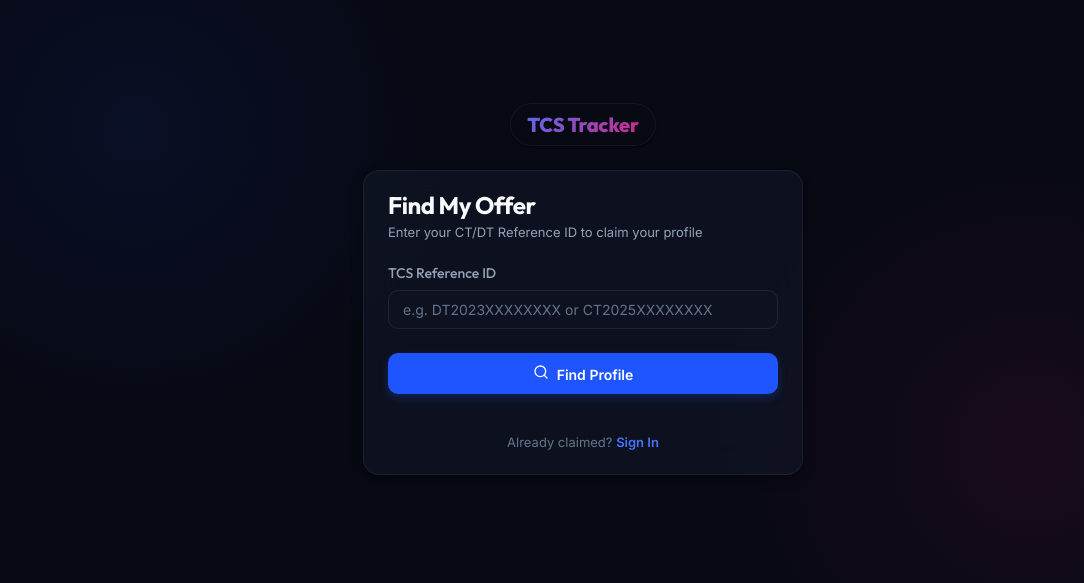
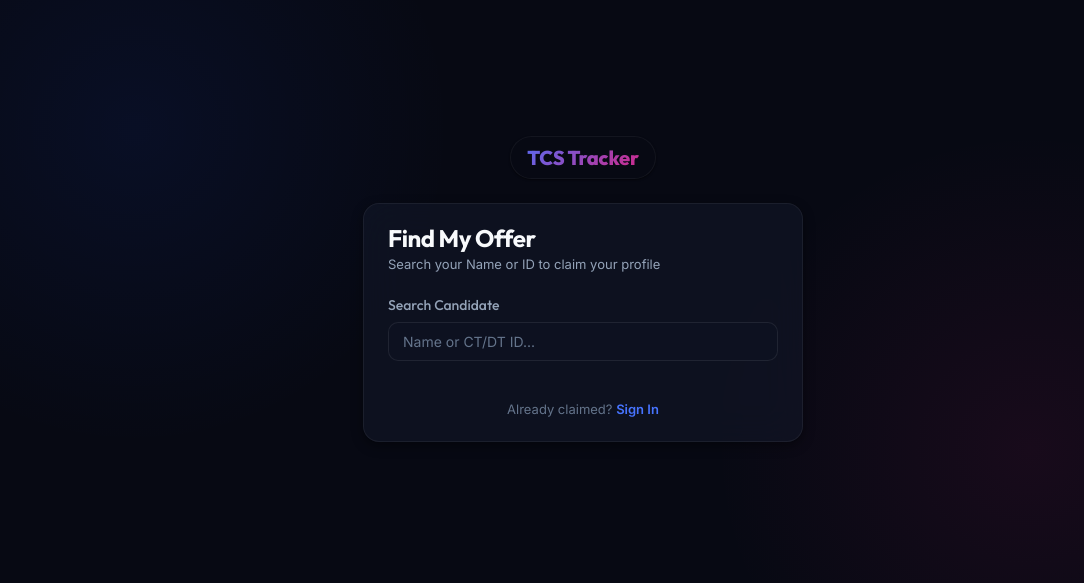
Before and after one commit to ArnabSahoo2004/tcs-selects-dashboard, a Next.js app: page /register in a window 1280 px wide. Shown: the part 111-694 px from the top of the page, without its empty margins (57-1141 px from the left). Built offline with nearby package versions, Linux system fonts and the light colour scheme.

Commit message:
Overhaul Register page to use dropdown search and Nodemailer OTP

```diff
--- a/src/app/(auth)/register/Register.module.css
+++ b/src/app/(auth)/register/Register.module.css
@@ -292,3 +292,52 @@
   from { opacity: 0; }
   to { opacity: 1; }
 }
+
+/* Dropdown */
+.searchContainer {
+  position: relative;
+  width: 100%;
+}
+
+.dropdown {
+  position: absolute;
+  top: 100%;
+  left: 0;
+  right: 0;
+  background-color: var(--color-bg-secondary);
+  border: 1px solid var(--color-border);
+  border-radius: var(--radius-md);
+  margin-top: 4px;
+  max-height: 200px;
+  overflow-y: auto;
+  z-index: 10;
+  box-shadow: 0 4px 6px -1px rgba(0, 0, 0, 0.1), 0 2px 4px -1px rgba(0, 0, 0, 0.06);
+}
+
+.dropdownItem {
+  padding: 10px 14px;
+  cursor: pointer;
+  border-bottom: 1px solid var(--color-border);
+  transition: background-color var(--transition-fast);
+}
+
+.dropdownItem:last-child {
+  border-bottom: none;
+}
+
+.dropdownItem:hover {
+  background-color: rgba(255, 255, 255, 0.05);
+}
+
+.candidateName {
+  font-weight: 600;
+  color: var(--color-text-primary);
+  display: block;
+}
+
+.candidateId {
+  font-size: 0.8125rem;
+  color: var(--color-text-secondary);
+  margin-top: 2px;
+  display: block;
+}
--- a/src/app/(auth)/register/page.tsx
+++ b/src/app/(auth)/register/page.tsx
@@ -1,7 +1,7 @@
 // src/app/(auth)/register/page.tsx
 'use client';
 
-import React, { useState } from 'react';
+import React, { useState, useEffect } from 'react';
 import { useRouter } from 'next/navigation';
 import { Card, CardHeader, CardContent } from '@/components/ui/Card/Card';
 import { Input } from '@/components/ui/Input/Input';
@@ -10,7 +10,7 @@
 import { Search, ShieldAlert, ArrowLeft, CheckCircle2, Ticket } from 'lucide-react';
 import styles from './Register.module.css';
 
-type RegisterStep = 'SEARCH' | 'VERIFY_AND_CLAIM' | 'ALREADY_CLAIMED' | 'DISPUTE' | 'SUCCESS';
+type RegisterStep = 'SEARCH' | 'VERIFY_AND_CLAIM' | 'OTP_VERIFICATION' | 'ALREADY_CLAIMED' | 'DISPUTE' | 'SUCCESS';
 
 interface CandidateInfo {
   id: string;
@@ -19,6 +19,8 @@
   qualification?: string;
   specialization?: string;
   selectedRole?: string;
+  isClaimed?: boolean;
+  maskedEmail?: string | null;
 }
 
 export default function RegisterPage() {
@@ -26,13 +28,18 @@
 
   // Wizard state
   const [step, setStep] = useState<RegisterStep>('SEARCH');
-  const [searchId, setSearchId] = useState('');
   const [candidate, setCandidate] = useState<CandidateInfo | null>(null);
+
+  // Search state
+  const [query, setQuery] = useState('');
+  const [results, setResults] = useState<CandidateInfo[]>([]);
+  const [showDropdown, setShowDropdown] = useState(false);
 
   // Registration form state
   const [email, setEmail] = useState('');
   const [password, setPassword] = useState('');
   const [confirmPassword, setConfirmPassword] = useState('');
+  const [otp, setOtp] = useState('');
 
   // Dispute form state
   const [claimantName, setClaimantName] = useState('');
@@ -45,40 +52,48 @@
   const [isLoading, setIsLoading] = useState(false);
   const [successMsg, setSuccessMsg] = useState('');
 
-  // Step 1: Search Reference ID
-  const handleSearch = async (e: React.FormEvent) => {
-    e.preventDefault();
-    if (!searchId.trim()) return;
+  // Step 1: Live Search
+  useEffect(() => {
+    const delayDebounceFn = setTimeout(() => {
+      if (query.trim().length >= 2) {
+        performSearch(query);
+      } else {
+        setResults([]);
+        setShowDropdown(false);
+      }
+    }, 300);
 
-    setError(null);
-    setIsLoading(true);
+    return () => clearTimeout(delayDebounceFn);
+  }, [query]);
 
+  const performSearch = async (searchQuery: string) => {
     try {
-      const res = await fetch(`/api/candidates/claim?referenceId=${encodeURIComponent(searchId)}`);
+      const res = await fetch(`/api/candidates/claim?query=${encodeURIComponent(searchQuery)}`);
+      if (res.ok) {
         const data = await res.json();
+        setResults(data.candidates || []);
+        setShowDropdown(true);
+      }
+    } catch (err) {
+      console.error('Search error:', err);
+    }
+  };
 
-      if (!res.ok) {
-        throw new Error(data.error || 'Failed to find Reference ID');
-      }
+  const handleSelectCandidate = (selected: CandidateInfo) => {
+    setCandidate(selected);
+    setShowDropdown(false);
+    setQuery(selected.referenceId);
 
-      setCandidate(data.candidate);
-
-      if (data.claimed) {
-        setMaskedEmail(data.maskedEmail);
+    if (selected.isClaimed) {
+      setMaskedEmail(selected.maskedEmail || '');
       setStep('ALREADY_CLAIMED');
     } else {
       setStep('VERIFY_AND_CLAIM');
     }
-    } catch (err: unknown) {
-      const message = err instanceof Error ? err.message : 'Something went wrong';
-      setError(message);
-    } finally {
-      setIsLoading(false);
-    }
   };
 
-  // Step 2: Claim & Register Account
-  const handleRegister = async (e: React.FormEvent) => {
+  // Step 2: Send OTP
+  const handleSendOtp = async (e: React.FormEvent) => {
     e.preventDefault();
     if (!candidate) return;
 
@@ -96,6 +111,39 @@
     setIsLoading(true);
 
     try {
+      const res = await fetch('/api/auth/send-otp', {
+        method: 'POST',
+        headers: { 'Content-Type': 'application/json' },
+        body: JSON.stringify({
+          referenceId: candidate.referenceId,
+          email,
+        }),
+      });
+
+      const data = await res.json();
+
+      if (!res.ok) {
+        throw new Error(data.error || 'Failed to send OTP');
+      }
+
+      setStep('OTP_VERIFICATION');
+    } catch (err: unknown) {
+      const message = err instanceof Error ? err.message : 'Something went wrong';
+      setError(message);
+    } finally {
+      setIsLoading(false);
+    }
+  };
+
+  // Step 3: Verify OTP & Claim
+  const handleVerifyOtp = async (e: React.FormEvent) => {
+    e.preventDefault();
+    if (!candidate) return;
+
+    setError(null);
+    setIsLoading(true);
+
+    try {
       const res = await fetch('/api/candidates/claim', {
         method: 'POST',
         headers: { 'Content-Type': 'application/json' },
@@ -103,6 +151,7 @@
           referenceId: candidate.referenceId,
           email,
           password,
+          otp,
         }),
       });
 
@@ -122,7 +171,7 @@
     }
   };
 
-  // Step 3: Raise a Dispute
+  // Step 4: Raise a Dispute
   const handleDispute = async (e: React.FormEvent) => {
     e.preventDefault();
     if (!candidate) return;
@@ -160,11 +209,12 @@
 
   const resetForm = () => {
     setStep('SEARCH');
-    setSearchId('');
+    setQuery('');
     setCandidate(null);
     setEmail('');
     setPassword('');
     setConfirmPassword('');
+    setOtp('');
     setClaimantName('');
     setClaimantEmail('');
     setDisputeReason('');
@@ -177,7 +227,7 @@
       {step === 'SEARCH' && (
         <CardHeader className={styles.header}>
           <h2 className={styles.title}>Find My Offer</h2>
-          <p className={styles.subtitle}>Enter your CT/DT Reference ID to claim your profile</p>
+          <p className={styles.subtitle}>Search your Name or ID to claim your profile</p>
         </CardHeader>
       )}
 
@@ -188,7 +238,19 @@
           </button>
           <div className={styles.headerDetails}>
             <h2 className={styles.title}>Verify & Register</h2>
-            <p className={styles.subtitle}>Step 2 of 2: Create your account</p>
+            <p className={styles.subtitle}>Step 1 of 2: Create your account</p>
+          </div>
+        </CardHeader>
+      )}
+
+      {step === 'OTP_VERIFICATION' && (
+        <CardHeader className={styles.headerRow}>
+          <button className={styles.backBtn} onClick={() => setStep('VERIFY_AND_CLAIM')}>
+            <ArrowLeft size={16} />
+          </button>
+          <div className={styles.headerDetails}>
+            <h2 className={styles.title}>Email Verification</h2>
+            <p className={styles.subtitle}>Step 2 of 2: Enter code</p>
           </div>
         </CardHeader>
       )}
@@ -227,29 +289,43 @@
 
         {/* STEP 1: SEARCH */}
         {step === 'SEARCH' && (
-          <form onSubmit={handleSearch} className={styles.form}>
+          <div className={styles.form}>
+            <div className={styles.searchContainer}>
               <Input
-              label="TCS Reference ID"
-              placeholder="e.g. DT2023XXXXXXXX or CT2025XXXXXXXX"
-              value={searchId}
-              onChange={(e) => setSearchId(e.target.value)}
-              required
+                label="Search Candidate"
+                placeholder="Name or CT/DT ID..."
+                value={query}
+                onChange={(e) => setQuery(e.target.value)}
                 disabled={isLoading}
+                onFocus={() => { if(results.length > 0) setShowDropdown(true); }}
+                onBlur={() => setTimeout(() => setShowDropdown(false), 200)}
               />
-            <Button type="submit" isLoading={isLoading} className={styles.submitBtn}>
-              <Search size={16} style={{ marginRight: '8px' }} />
-              Find Profile
-            </Button>
+              {showDropdown && results.length > 0 && (
+                <div className={styles.dropdown}>
+                  {results.map((res) => (
+                    <div
+                      key={res.id}
+                      className={styles.dropdownItem}
+                      onClick={() => handleSelectCandidate(res)}
+                    >
+                      <span className={styles.candidateName}>{res.name}</span>
+                      <span className={styles.candidateId}>{res.referenceId}</span>
+                    </div>
+                  ))}
+                </div>
+              )}
+            </div>
+
             <div className={styles.footerLink}>
               Already claimed?{' '}
               <Link href="/login" className={styles.loginLink}>
                 Sign In
               </Link>
             </div>
-          </form>
+          </div>
         )}
 
-        {/* STEP 2: VERIFY AND CLAIM */}
+        {/* STEP 2: VERIFY AND CLAIM (SEND OTP) */}
         {step === 'VERIFY_AND_CLAIM' && candidate && (
           <div className={styles.wizard}>
             {/* Identity details validation block */}
@@ -266,25 +342,23 @@
                 <span className={styles.metaLabel}>Offer:</span>
                 <span className={styles.metaValueRole}>{candidate.selectedRole}</span>
               </div>
-              <div className={styles.metaRow}>
-                <span className={styles.metaLabel}>Branch:</span>
-                <span className={styles.metaValue}>{candidate.specialization}</span>
-              </div>
             </div>
 
-            <form onSubmit={handleRegister} className={styles.form}>
+            <form onSubmit={handleSendOtp} className={styles.form}>
+              <p style={{ fontSize: '0.875rem', color: 'var(--color-text-secondary)', marginBottom: '4px' }}>
+                We will send a 6-digit verification code to this email address.
+              </p>
               <Input
-                label="Create Email Username"
+                label="Email Address"
                 type="email"
                 placeholder="your.email@domain.com"
                 value={email}
                 onChange={(e) => setEmail(e.target.value)}
                 required
                 disabled={isLoading}
-                helperText="This email will be used for dashboard login credentials."
               />
               <Input
-                label="Password"
+                label="Create Password"
                 type="password"
                 placeholder="Minimum 8 characters"
                 value={password}
@@ -302,7 +376,32 @@
                 disabled={isLoading}
               />
               <Button type="submit" isLoading={isLoading} className={styles.submitBtn}>
-                Claim Profile & Register
+                Send Verification Code
+              </Button>
+            </form>
+          </div>
+        )}
+
+        {/* STEP 2B: OTP VERIFICATION */}
+        {step === 'OTP_VERIFICATION' && candidate && (
+          <div className={styles.wizard}>
+            <form onSubmit={handleVerifyOtp} className={styles.form}>
+              <p style={{ fontSize: '0.875rem', color: 'var(--color-text-secondary)', marginBottom: '8px', lineHeight: '1.5' }}>
+                We&apos;ve sent a 6-digit verification code to <strong>{email}</strong>. Enter it below to complete your registration.
+              </p>
+              <Input
+                label="Verification Code"
+                type="text"
+                placeholder="123456"
+                value={otp}
+                onChange={(e) => setOtp(e.target.value)}
+                required
+                disabled={isLoading}
+                maxLength={6}
+                style={{ letterSpacing: '4px', textAlign: 'center', fontSize: '1.25rem' }}
+              />
+              <Button type="submit" isLoading={isLoading} className={styles.submitBtn}>
+                Verify & Complete Registration
               </Button>
             </form>
           </div>
```
Lines whose indentation alone changed are shown as unchanged.
